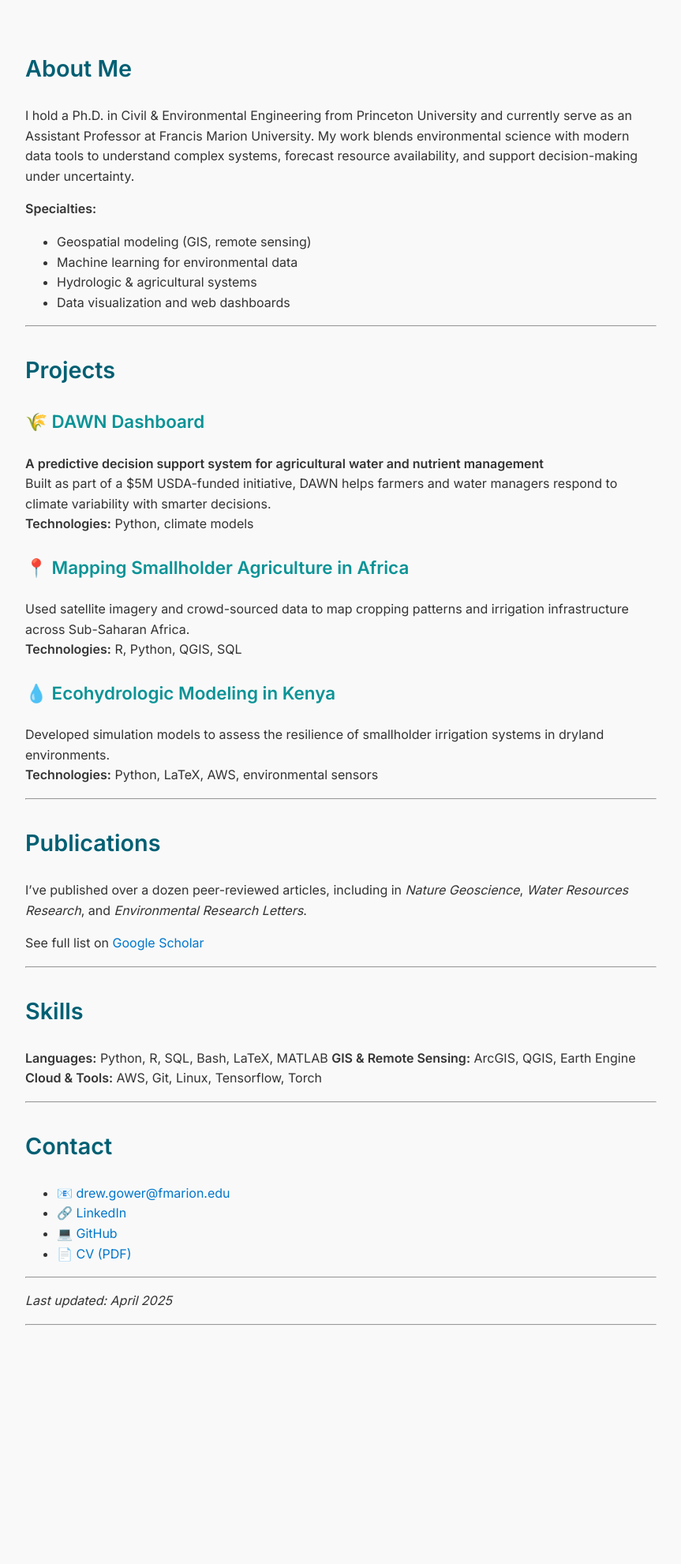
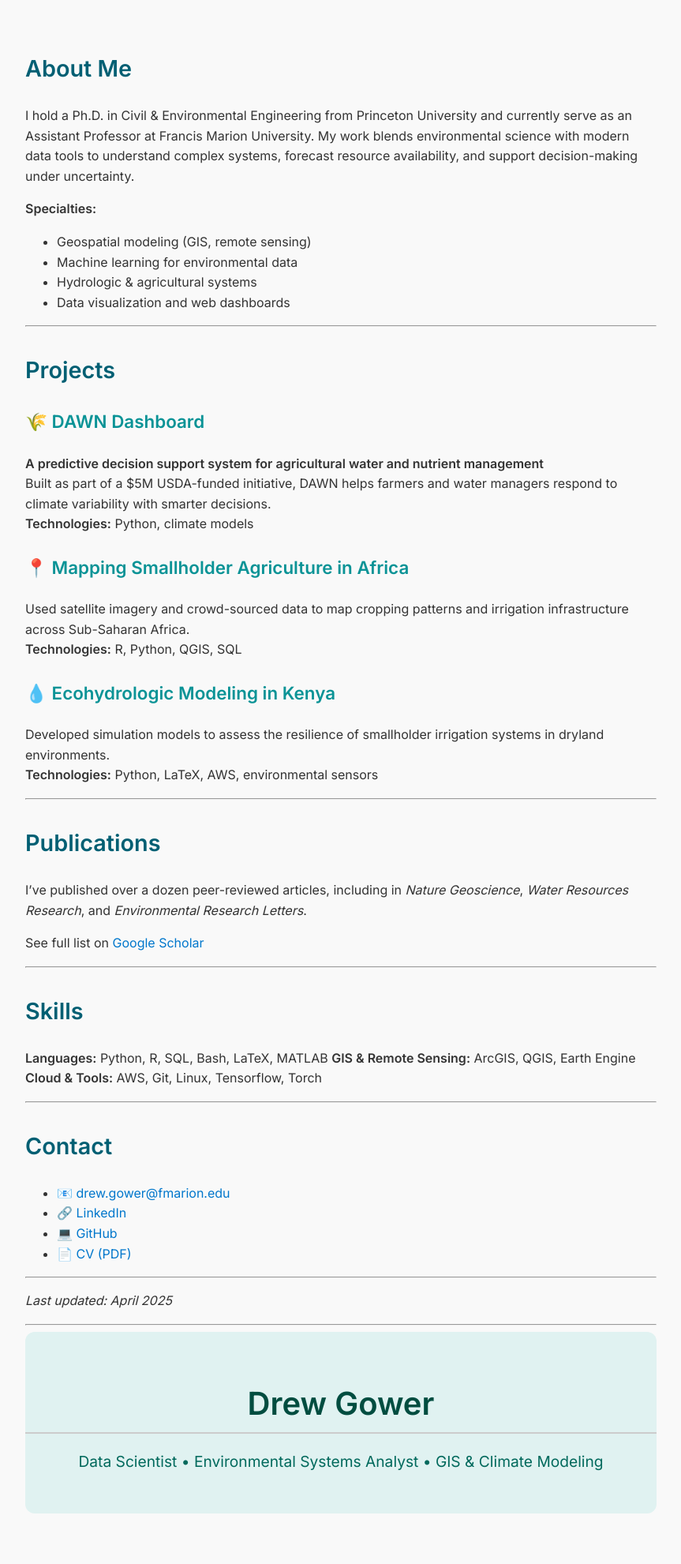
Before and after one commit to dbg6y/dbg6y.github.io, a Jekyll site: the page built from index.md, in a window 1280 px wide. Shown: the whole page at 79% size, without its empty margins (208-1071 px from the left). Built offline with Jekyll 4.4.1, drawn with Linux system fonts in a browser that asks for light colours; before the commit the page ends 1719 px from its top, so only the background shows below that.

Commit message:
added hero section

```diff
--- a/_layouts/default.html
+++ b/_layouts/default.html
@@ -9,4 +9,8 @@
 <body>
   {{ content }}
 </body>
+<div class="hero">
+  <h1>Drew Gower</h1>
+  <p>Data Scientist • Environmental Systems Analyst • GIS & Climate Modeling</p>
+</div>
 </html>
--- a/assets/css/style.css
+++ b/assets/css/style.css
@@ -34,3 +34,19 @@ code {
   padding: 0.2rem 0.4rem;
   border-radius: 4px;
 }
+.hero {
+  text-align: center;
+  padding: 2rem 0;
+  background-color: #e0f2f1;
+  border-radius: 12px;
+  margin-bottom: 2rem;
+}
+.hero h1 {
+  margin-bottom: 0.3rem;
+  font-size: 2.5rem;
+  color: #004d40;
+}
+.hero p {
+  font-size: 1.2rem;
+  color: #00695c;
+}
```
